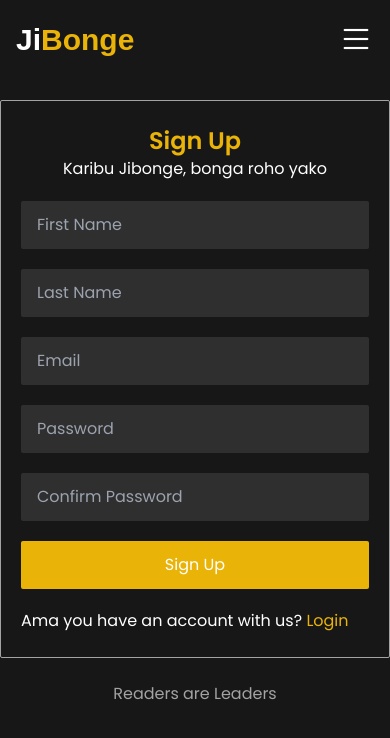
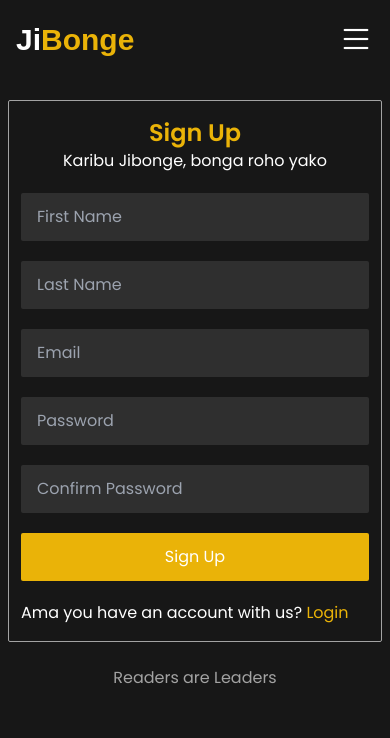
Before and after one commit to Mokowz/Jibonge-Blog-App, a Vue app in the folder frontend/: page /signup in a window 390 px wide. Shown: the top 738 px of the page. Built offline with nearby package versions, Linux system fonts and the light colour scheme; a web font is replaced by a local one.

Commit message:
Improve the sign up and login mobile designs

```diff
--- a/frontend/src/main.js
+++ b/frontend/src/main.js
@@ -4,7 +4,7 @@ import router from './router'
 import "./style.css"
 import store from '@/store'
 // main.js or main.ts
-import '@fortawesome/fontawesome-free/css/all.css';
+// import '@fortawesome/fontawesome-free/css/all.css';
 
 const app = createApp(App)
 
--- a/frontend/src/views/Login/Login.vue
+++ b/frontend/src/views/Login/Login.vue
@@ -4,7 +4,7 @@
 
 
     <!-- Form Card -->
-     <div class="flex flex-col px-5 py-6 border border-darkGrey rounded-sm">
+     <div class="flex flex-col px-3 py-4 md:px-10 md:py-6 border border-darkGrey rounded-sm">
         <!-- Header -->
         <div class="text-center">
           <h1 class="text-yellow-500 font-semibold text-2xl">Log In</h1>
--- a/frontend/src/views/SignUp/SignUpView.vue
+++ b/frontend/src/views/SignUp/SignUpView.vue
@@ -4,7 +4,7 @@
 
 
     <!-- Form Card -->
-     <div class="mx-10 md:mx-0 flex flex-col px-5 py-6 border border-darkGrey rounded-sm">
+     <div class="mx-10 md:mx-0 flex flex-col px-3 py-4 md:px-10 md:py-6 border border-darkGrey rounded-sm">
         <!-- Header -->
         <div class="text-center">
           <h1 class="text-yellow-500 font-semibold text-2xl">Sign Up</h1>
```
